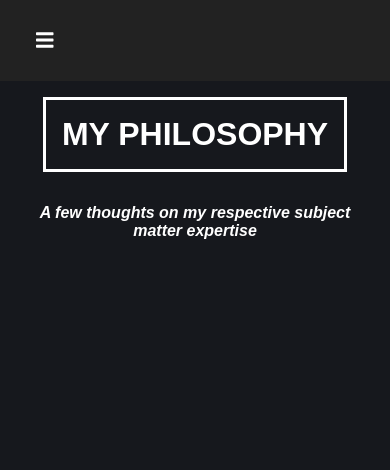
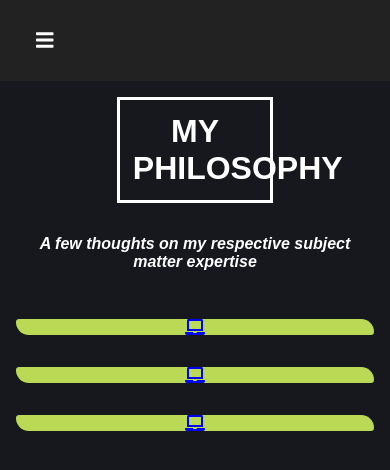
Before and after one commit to jayoharedee/assignment, a React app: page / in a window 390 px wide. Shown: the top 470 px of the page. Built offline with nearby package versions, Linux system fonts and the light colour scheme.

Commit message:
added whyme component and some style changes

```diff
--- a/src/js/components/whyme/index.js
+++ b/src/js/components/whyme/index.js
@@ -1,5 +1,6 @@
 import React from 'react'
 
+import SpinnyIcon from '../spinnyicon'
 import './style.scss'
 
 function WhyMe() {
@@ -8,6 +9,11 @@ function WhyMe() {
     <div className="why-me">
       <h1>MY PHILOSOPHY</h1>
       <p>A few thoughts on my respective subject matter expertise</p>
+      <div id="icon-row">
+        <SpinnyIcon icon={'fa fa-laptop'} />
+        <SpinnyIcon icon={'fa fa-laptop'} />
+        <SpinnyIcon icon={'fa fa-laptop'} />
+      </div>
     </div>
   )
 }
--- a/src/js/components/whyme/style.scss
+++ b/src/js/components/whyme/style.scss
@@ -1,20 +1,16 @@
 .why-me {
   display: flex;
-  justify-content: center;
-  align-items: center;
-
-  margin-top: 1rem;
-}
-
-@media all and (max-width: 480px) {
-  .why-me {
   flex-direction: column;
   justify-content: space-evenly;
+  margin-top: 1rem;
 
   h1 {
     color: white;
+    width: 40%;
     border: 0.2rem solid white;
-      padding: 1rem;
+    padding: 0.8rem;
+    text-align: center;
+    align-self: center;
   }
 
   p {
@@ -27,8 +23,23 @@
     text-align: center;
   }
 }
+
+#icon-row {
+  display: flex;
+  justify-content: space-evenly;
+  color: blue;
 }
 
-// @media all and (max-width: 839px) { ... }
+@media all and (max-width: 480px) {
+  #icon-row {
+    flex-direction: column;
+  }
+}
 
-// @media all and (max-width: 1024px) { ... }
+@media all and (max-width: 839px) {
+  #icon-row {
+    // justify-content: column;
+  }
+}
+
+@media all and (max-width: 1024px) {  }
```
Lines whose indentation alone changed are shown as unchanged.
